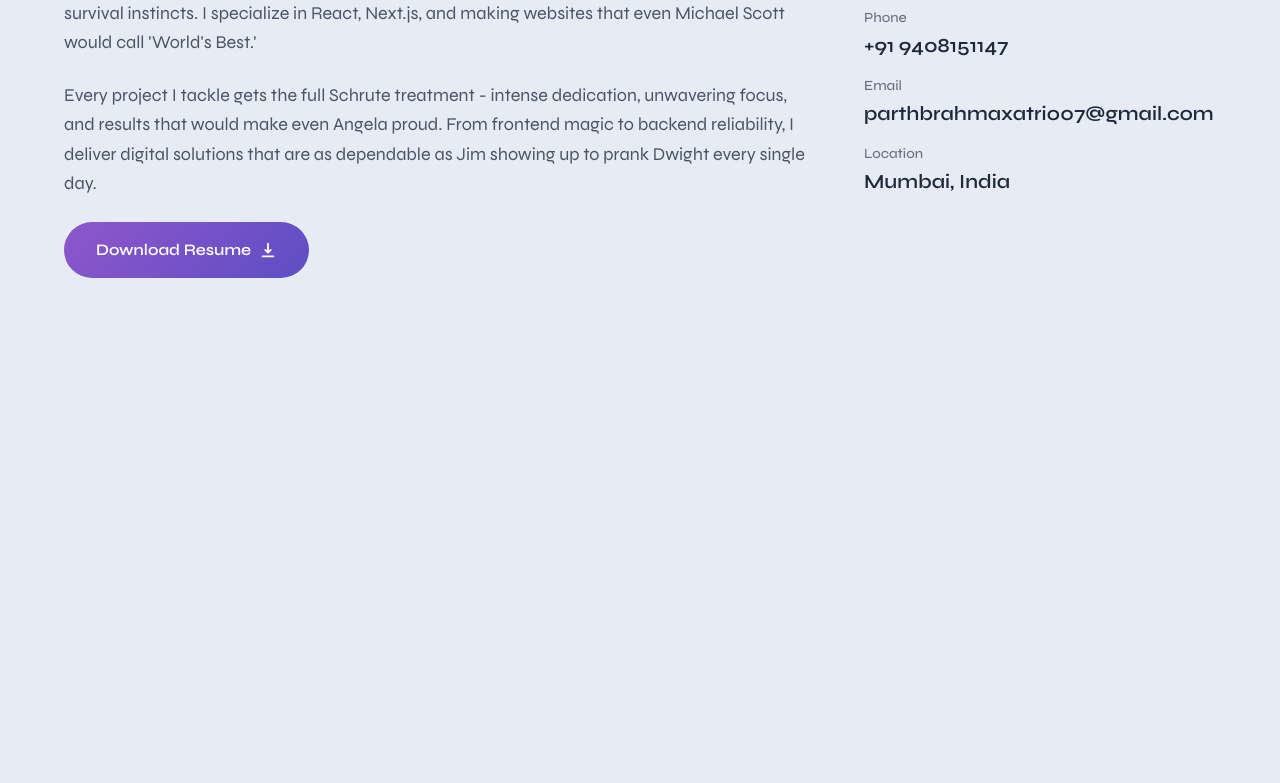
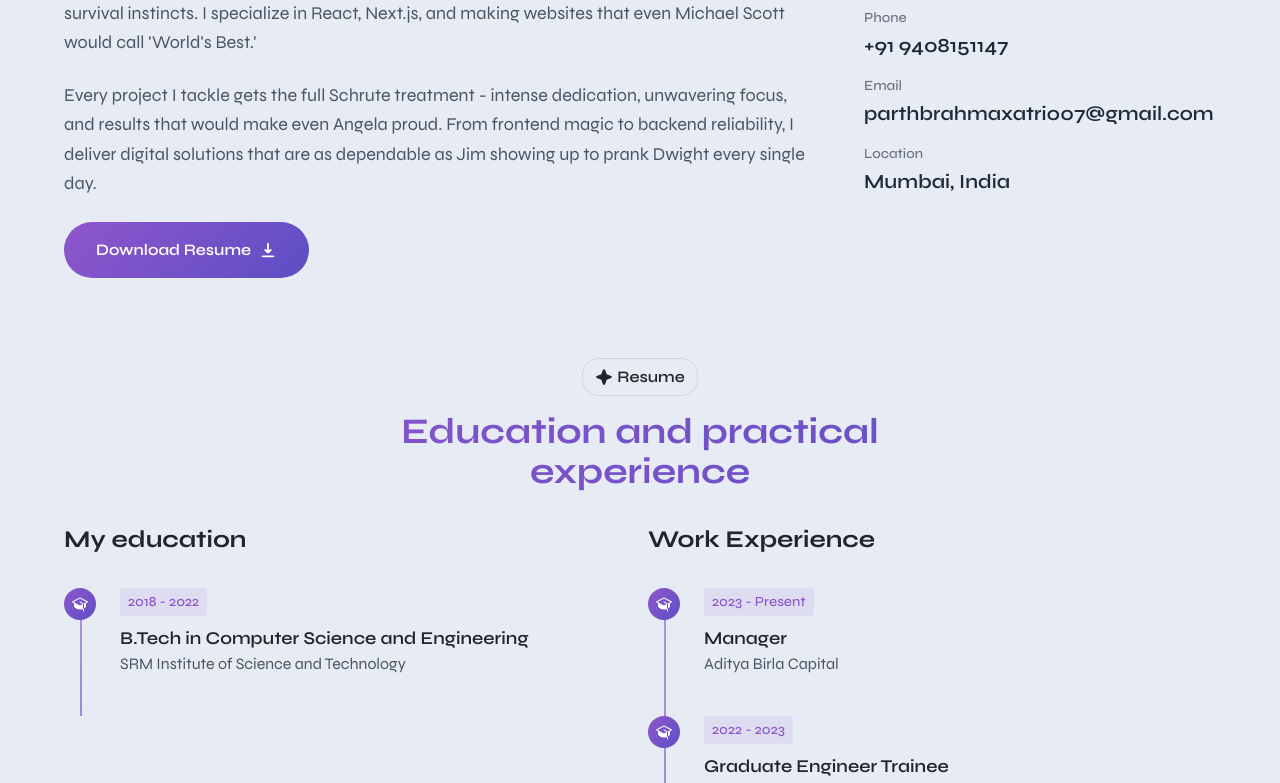
Before and after one commit to parthbrahmaxatri/nextjs-portfolio, a Next.js app: page / in a window 1280 px wide. Shown: the part 2000-2783 px from the top of the page. Before the commit the page ends 2310 px from the top, so only its background shows below. Built offline with nearby package versions, Linux system fonts and the light colour scheme.

Commit message:
feat: add resume section

```diff
--- /dev/null
+++ b/app/components/Resume.jsx
@@ -0,0 +1,101 @@
+import React from "react";
+import { PiStarFourFill, PiGraduationCapFill } from "react-icons/pi";
+
+export const Resume = () => {
+    // Education array
+    const educationData = [
+        {
+            year: "2018 - 2022",
+            title: "B.Tech in Computer Science and Engineering",
+            institution: "SRM Institute of Science and Technology",
+            description: ""
+        }
+    ];
+
+    // Work data array
+    const workData = [
+        {
+            year: "2023 - Present",
+            title: "Manager",
+            company: "Aditya Birla Capital",
+            description: ""
+        },
+        {
+            year: "2022 - 2023",
+            title: "Graduate Engineer Trainee",
+            company: "Aditya Birla Capital",
+            description: ""
+        }
+    ];
+  return (
+    <section className="mt-12 pb-8" id="resume">
+      {/* Heading */}
+      <div className="text-center">
+        <p className="text-content font-semibold inline-flex items-center gap-1 border-1 border-outer py-1.5 px-3 rounded-2xl mb-4">
+          <PiStarFourFill className="text-lg" />
+          Resume
+        </p>
+        <h2 className="text-2xl md:text-3xl lg:text-4xl font-bold text-gradient mb-8">
+          Education and practical <br /> experience
+        </h2>
+      </div>
+
+      {/* Timeline Content */}
+      <div className="grid grid-cols-1 md:grid-cols-2 gap-4 space-y-12">
+        {/* Education */}
+        <div>
+            <h3 className="text-xl md:text-2xl font-bold text-content mb-8">My education</h3>
+            <div className="relative">
+                <div className="absolute left-4 top-0 bottom-0 w-0.5 custom-gradient opacity-60"></div>
+                <div>
+                    {educationData.map((item, index) => (
+                        <div className="relative flex items-start space-x-6 pb-8" key={index}>
+                            <div className="relative flex-shrink-0">
+                                <div className="w-8 h-8 custom-gradient rounded-full flex items-center justify-center">
+                                    <PiGraduationCapFill className="w-4 h-4 text-white" />
+                                </div>
+                            </div>
+                            <div className="flex-1 min-w-0">
+                                <div className="flex item-center space-x-2 mb-2">
+                                    <span className="text-sm font-medium text-primary bg-primary/10 px-2 py-1 rounded">{item.year}</span>
+                                </div>
+                                <h4 className="text-lg font-semibold text-content">{item.title}</h4>
+                                <p className="text-gray-600 mb-2">{item.institution}</p>
+                                <p className="text-gray-700 text-sm">{item.description}</p>
+                            </div>
+                        </div>
+                    ))}
+                </div>
+            </div>
+        </div>
+
+        {/* Work */}
+        <div>
+            <h3 className="text-xl md:text-2xl font-bold text-content mb-8">Work Experience</h3>
+            <div className="relative">
+                <div className="absolute left-4 top-0 bottom-0 w-0.5 custom-gradient opacity-60"></div>
+                <div>
+                    {workData.map((item, index) => (
+                        <div className="relative flex items-start space-x-6 pb-8" key={index}>
+                            <div className="relative flex-shrink-0">
+                                <div className="w-8 h-8 custom-gradient rounded-full flex items-center justify-center">
+                                    <PiGraduationCapFill className="w-4 h-4 text-white" />
+                                </div>
+                            </div>
+                            <div className="flex-1 min-w-0">
+                                <div className="flex item-center space-x-2 mb-2">
+                                    <span className="text-sm font-medium text-primary bg-primary/10 px-2 py-1 rounded">{item.year}</span>
+                                </div>
+                                <h4 className="text-lg font-semibold text-content">{item.title}</h4>
+                                <p className="text-gray-600 mb-2">{item.company}</p>
+                                <p className="text-gray-700 text-sm">{item.description}</p>
+                            </div>
+                        </div>
+                    ))}
+                </div>
+            </div>
+        </div>
+      </div>
+    </section>
+  );
+};
--- a/app/page.js
+++ b/app/page.js
@@ -4,6 +4,7 @@ import { Navbar } from "./components/Navbar";
 import { Hero } from "./components/Hero";
 import { Portfolio } from "./components/Portfolio";
 import { About } from "./components/About";
+import { Resume } from "./components/Resume";
 
 export default function Home() {
   return (
@@ -20,6 +21,7 @@ export default function Home() {
       <Hero />
       <Portfolio />
       <About />
+      <Resume />
     </div>
   );
 }
```
